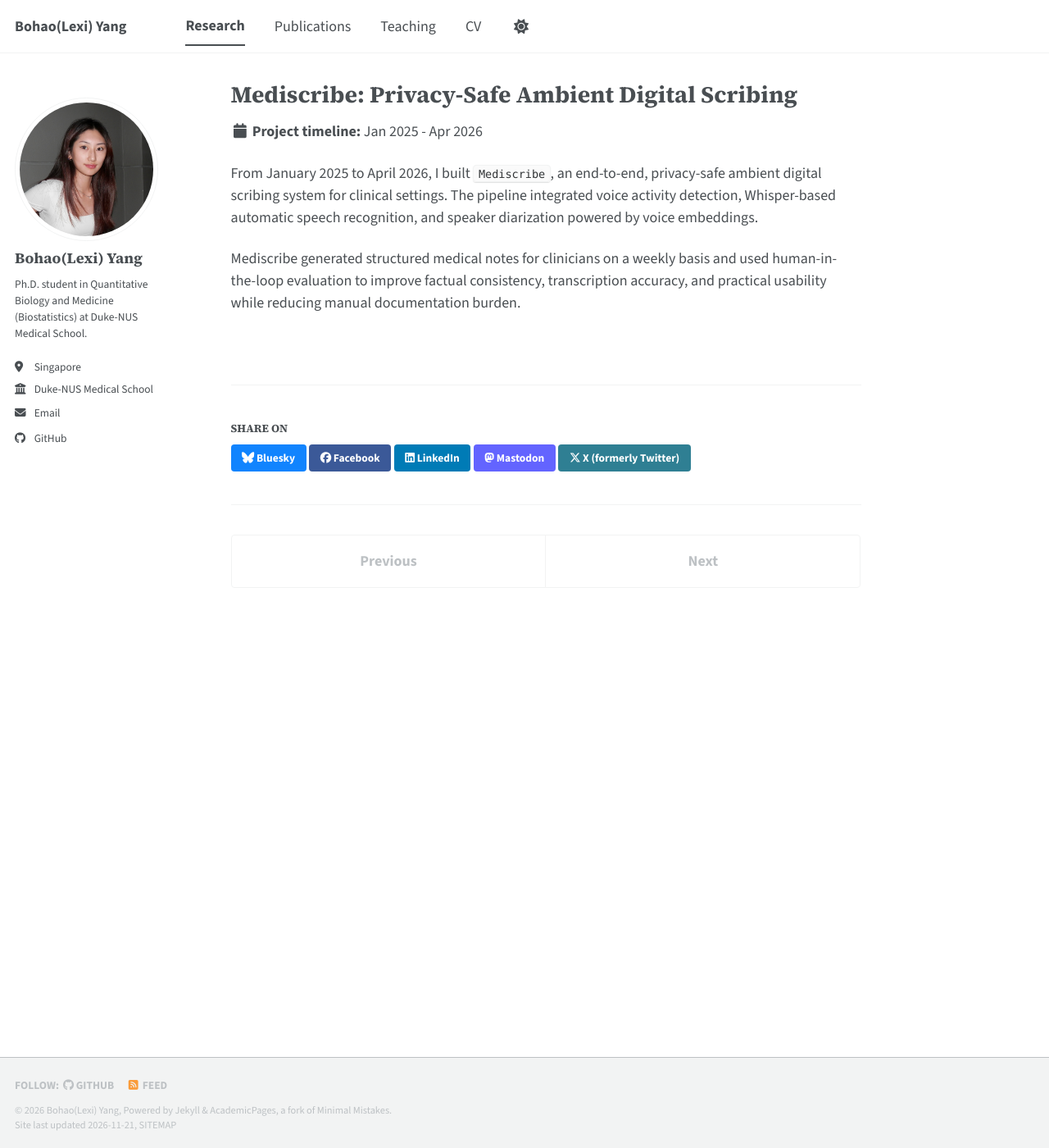
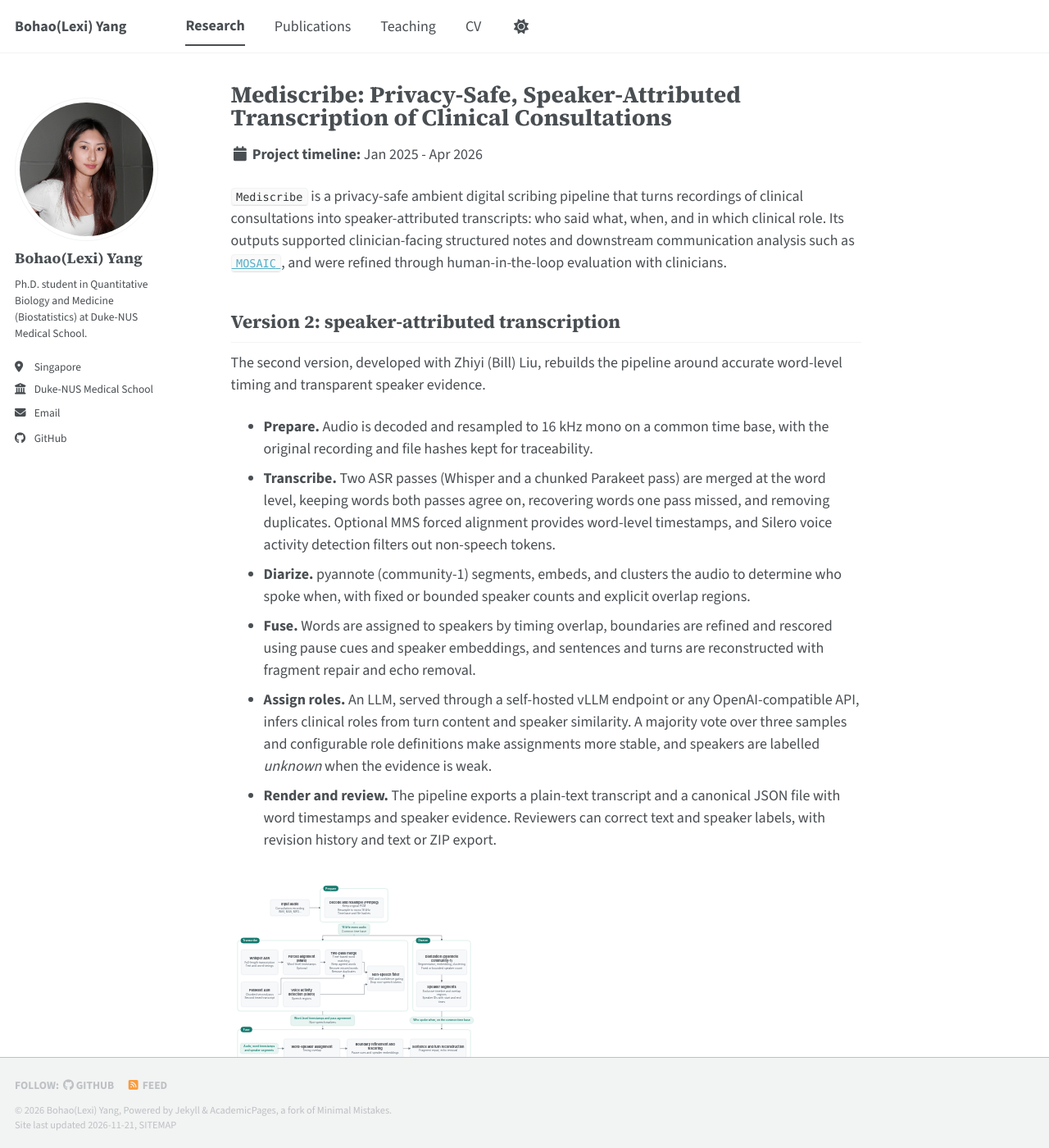
Before and after one commit to bohaoyang1327/bohaoyang1327, a Jekyll site: the page built from _portfolio/2025-01-01-ambient-digital-scribing.md, in a window 1280 px wide and 1400 px high. Shown: the whole window at 82% size. Built offline with Jekyll 4.4.1, drawn with Linux system fonts in a browser that asks for light colours; a script bundle is joined from its source files by our own code; library files that are not in the unit come from our copies; some of the changed text lies outside the part shown.

Commit message:
rewrite Mediscribe page with v2 pipeline and both pipeline figures
Co-Authored-By: Claude Opus 5.5 <noreply@anthropic.com>
Claude-Session: https://claude.ai/code/session_01HRvBuH7qoDjp6HtVzsuj21

```diff
--- a/_portfolio/2025-01-01-ambient-digital-scribing.md
+++ b/_portfolio/2025-01-01-ambient-digital-scribing.md
@@ -1,6 +1,6 @@
 ---
-title: "Mediscribe: Privacy-Safe Ambient Digital Scribing"
-excerpt: "Developed Mediscribe, an ambient digital scribing system integrating ASR, diarization, and clinician feedback."
+title: "Mediscribe: Privacy-Safe, Speaker-Attributed Transcription of Clinical Consultations"
+excerpt: "Built Mediscribe, a privacy-safe ambient scribing pipeline that turns consultation recordings into speaker- and role-attributed transcripts for clinical review."
 collection: portfolio
 permalink: /research/ambient-digital-scribing/
 date: 2025-01-01
@@ -8,6 +8,33 @@ timeline_start: "Jan 2025"
 timeline_end: "Apr 2026"
 ---
 
-From January 2025 to April 2026, I built `Mediscribe`, an end-to-end, privacy-safe ambient digital scribing system for clinical settings. The pipeline integrated voice activity detection, Whisper-based automatic speech recognition, and speaker diarization powered by voice embeddings.
+`Mediscribe` is a privacy-safe ambient digital scribing pipeline that turns recordings of clinical consultations into speaker-attributed transcripts: who said what, when, and in which clinical role. Its outputs supported clinician-facing structured notes and downstream communication analysis such as [`MOSAIC`]({{ '/research/mosaic/' | relative_url }}), and were refined through human-in-the-loop evaluation with clinicians.
 
-Mediscribe generated structured medical notes for clinicians on a weekly basis and used human-in-the-loop evaluation to improve factual consistency, transcription accuracy, and practical usability while reducing manual documentation burden.
+## Version 2: speaker-attributed transcription
+
+The second version, developed with Zhiyi (Bill) Liu, rebuilds the pipeline around accurate word-level timing and transparent speaker evidence.
+
+* **Prepare.** Audio is decoded and resampled to 16 kHz mono on a common time base, with the original recording and file hashes kept for traceability.
+* **Transcribe.** Two ASR passes (Whisper and a chunked Parakeet pass) are merged at the word level, keeping words both passes agree on, recovering words one pass missed, and removing duplicates. Optional MMS forced alignment provides word-level timestamps, and Silero voice activity detection filters out non-speech tokens.
+* **Diarize.** pyannote (community-1) segments, embeds, and clusters the audio to determine who spoke when, with fixed or bounded speaker counts and explicit overlap regions.
+* **Fuse.** Words are assigned to speakers by timing overlap, boundaries are refined and rescored using pause cues and speaker embeddings, and sentences and turns are reconstructed with fragment repair and echo removal.
+* **Assign roles.** An LLM, served through a self-hosted vLLM endpoint or any OpenAI-compatible API, infers clinical roles from turn content and speaker similarity. A majority vote over three samples and configurable role definitions make assignments more stable, and speakers are labelled *unknown* when the evidence is weak.
+* **Render and review.** The pipeline exports a plain-text transcript and a canonical JSON file with word timestamps and speaker evidence. Reviewers can correct text and speaker labels, with revision history and text or ZIP export.
+
+<figure>
+  <a href="{{ '/images/mediscribe-v2-pipeline.svg' | relative_url }}">
+    <img src="{{ '/images/mediscribe-v2-pipeline.svg' | relative_url }}" alt="Mediscribe version 2 pipeline: prepare audio, two-pass transcription with Whisper and Parakeet plus forced alignment and voice activity detection, pyannote diarization, word-speaker fusion, LLM-based role assignment with majority voting, and rendered transcripts for manual review" loading="lazy">
+  </a>
+  <figcaption>Figure 1. The Mediscribe v2 pipeline, from raw consultation audio to reviewed, speaker-attributed transcripts. Select the figure to view it at full resolution.</figcaption>
+</figure>
+
+## Version 1: ambient digital scribing
+
+The first version established the end-to-end workflow. An ensemble of voice activity detectors (Pydub, Silero VAD, and SpeechBrain) combined by majority vote produced clean speech. Whisper then generated sentence-level transcripts, while pyannote voice embeddings detected speaker turns. The aligned outputs were turned into a structured, time-stamped transcript, an LLM assigned clinician and patient roles, and the result was chunked for downstream agentic analysis.
+
+<figure>
+  <a href="{{ '/images/mediscribe-v1-pipeline.png' | relative_url }}">
+    <img src="{{ '/images/mediscribe-v1-pipeline.png' | relative_url }}" alt="Mediscribe version 1 pipeline: majority-vote voice activity detection, Whisper speech recognition, pyannote speaker turn detection, aligned and structured transcripts, LLM speaker role assignment, and chunking for an agentic core" loading="lazy">
+  </a>
+  <figcaption>Figure 2. The original Mediscribe v1 pipeline. Select the figure to view it at full resolution.</figcaption>
+</figure>
```
Also changed, not shown: _pages/about.md (+1 -1 lines), images/mediscribe-v1-pipeline.png (added), images/mediscribe-v2-pipeline.svg (added).
